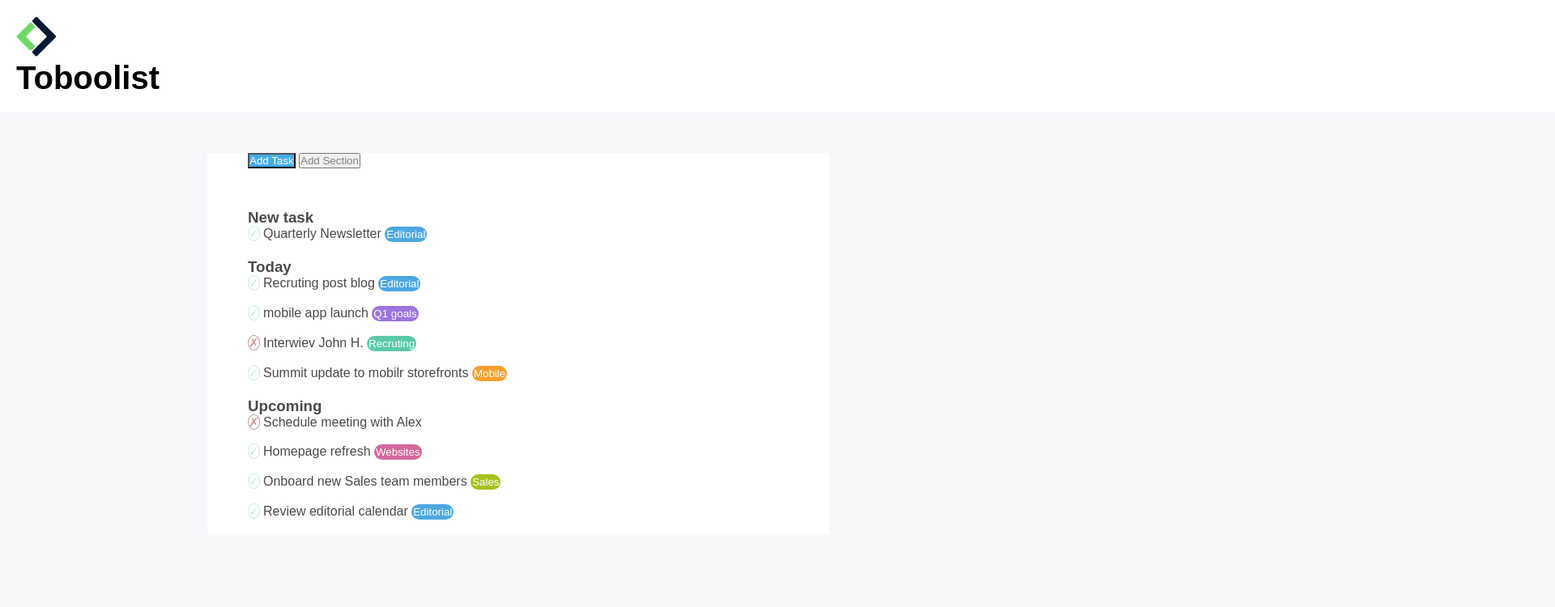
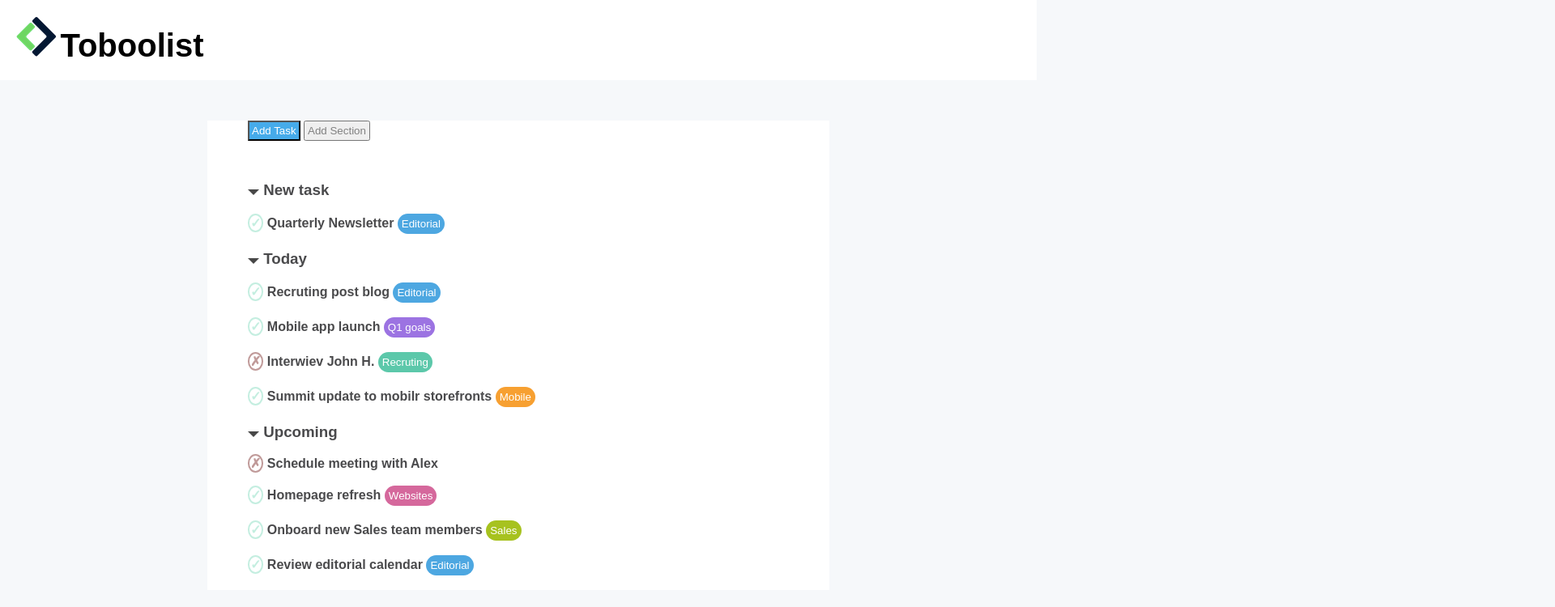
Before and after one commit to MorettiAndrea/html-css-toboolist, a plain HTML site: page index.html in a window 1280 px wide. Shown: the top 750 px of the page at 81% size, 1920 px wide, since content can reach past the window. Drawn offline with Linux system fonts and the light colour scheme.

Commit message:
finito :D

```diff
--- a/asset/style.css
+++ b/asset/style.css
@@ -9,6 +9,7 @@ body {
   font-family: Arial, Helvetica, sans-serif;
   margin: auto 0;
   background-color: #f6f8fa;
+  font-weight: bold;
 }
 
 main {
@@ -19,6 +20,9 @@ main {
   padding-left: 50px;
 }
 
+main.h3 {
+  font-size: large;
+}
 /* utility */
 
 /* tasti da riutilizzare */
@@ -27,60 +31,74 @@ main {
   background-color: #4da7e1;
   border-radius: 70px;
   border-color: transparent;
+  padding: 3px;
   color: white;
 }
 .q1-goals {
   background-color: #9c73e2;
   border-radius: 70px;
   border-color: transparent;
+  padding: 3px;
   color: white;
 }
 .recruting {
   background-color: #5cc8aa;
   border-radius: 70px;
+  padding: 3px;
   border-color: transparent;
   color: white;
 }
 .mobile {
   background-color: #f7a031;
   border-radius: 70px;
+  padding: 3px;
   border-color: transparent;
   color: white;
 }
 .website {
   background-color: #d5689c;
   border-radius: 70px;
+  padding: 3px;
   border-color: transparent;
   color: white;
 }
 .sales {
   background-color: #a7c21f;
   border-radius: 70px;
+  padding: 3px;
   border-color: transparent;
   color: white;
 }
 /* /tasti da riutilizzare */
 
-/* cross-check da riutilizzare */
+/* simboli da riutilizzare */
 .check {
-  font-size: 15px;
   border-color: #c4eee0;
   background-color: white;
   color: #c4eee0;
-  border: 1px solid;
+  border: 2px solid;
+  padding: 1px;
   border-radius: 50%;
   display: inline;
 }
 .cross {
-  font-size: 15px;
   border-color: #c09a99;
   background-color: white;
+  padding: 1px;
   color: #c09a99;
-  border: 1px solid;
+  border: 2px solid;
   border-radius: 50%;
   display: inline;
 }
-/* /cross-check da riutilizzare */
+.freccia {
+  width: 0;
+  height: 0;
+  border-left: 7px solid transparent;
+  border-right: 7px solid transparent;
+  display: inline-block;
+  border-top: 7px solid #484848;
+}
+/* /simboli da riutilizzare */
 
 /* /utility */
 
@@ -89,18 +107,17 @@ main {
   margin: 0;
   padding: 20px;
   margin-bottom: 50px;
-  padding-right: 2000px;
+  padding-right: 20px;
   background-color: white;
   display: inline-block;
+  width: 100%;
 }
 
 .titolo-principale {
   font-size: 40px;
-  font-weight: 600;
+  font-weight: 800;
   background-color: white;
   display: inline-block;
-  display: flex;
-  align-self: center;
 }
 /* /header */
 
@@ -110,10 +127,12 @@ main {
 }
 .primo-bottone {
   background-color: #46abea;
+  padding: 3px;
   color: white;
 }
 .secondo-bottone {
   color: #808080;
+  padding: 3px;
 }
 /* /bottoni */
 
--- a/index.html
+++ b/index.html
@@ -27,7 +27,8 @@
 
       <!-- prima parte menu -->
       <div class="prima-parte-menu">
-        <h3>New task</h3>
+        <h3><i class="freccia"></i> New task</h3>
+        <br />
         <div class="check">&check;</div>
         Quarterly Newsletter
         <button class="editorial">Editorial</button>
@@ -36,12 +37,13 @@
 
       <!-- seconda parte menu -->
       <div class="seconda-parte-menu">
-        <h3>Today</h3>
+        <h3><i class="freccia"></i> Today</h3>
+        <br />
         <div class="check">&check;</div>
         Recruting post blog <button class="editorial">Editorial</button>
         <br /><br />
         <div class="check">&check;</div>
-        mobile app launch <button class="q1-goals">Q1 goals</button>
+        Mobile app launch <button class="q1-goals">Q1 goals</button>
         <br /><br />
         <div class="cross">&cross;</div>
         Interwiev John H. <button class="recruting">Recruting</button>
@@ -54,7 +56,8 @@
 
       <!-- terza parte menu -->
       <div class="terza-parte-menu"></div>
-      <h3>Upcoming</h3>
+      <h3><i class="freccia"></i> Upcoming</h3>
+      <br />
       <div class="cross">&cross;</div>
       Schedule meeting with Alex<br /><br />
       <div class="check">&check;</div>
```
